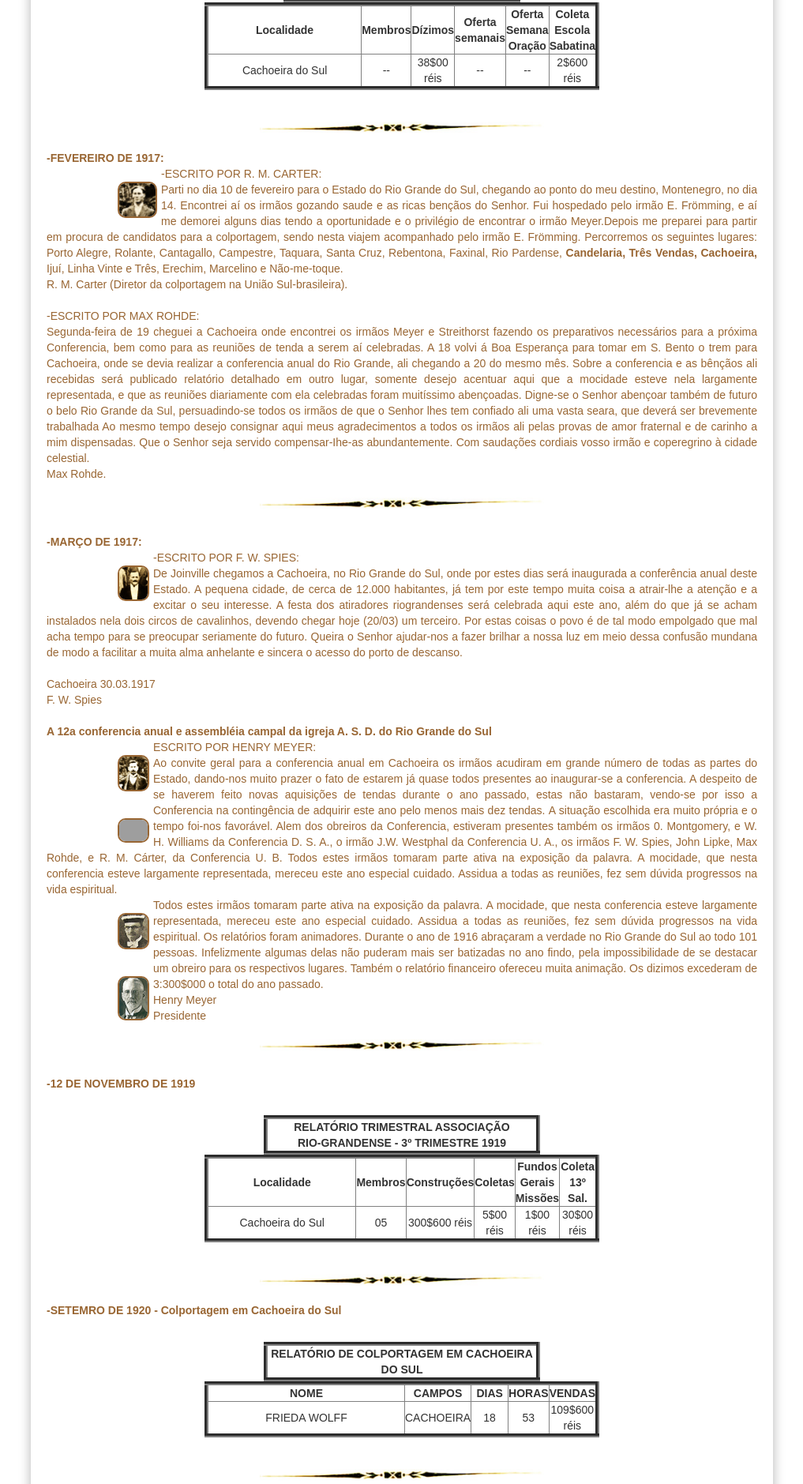
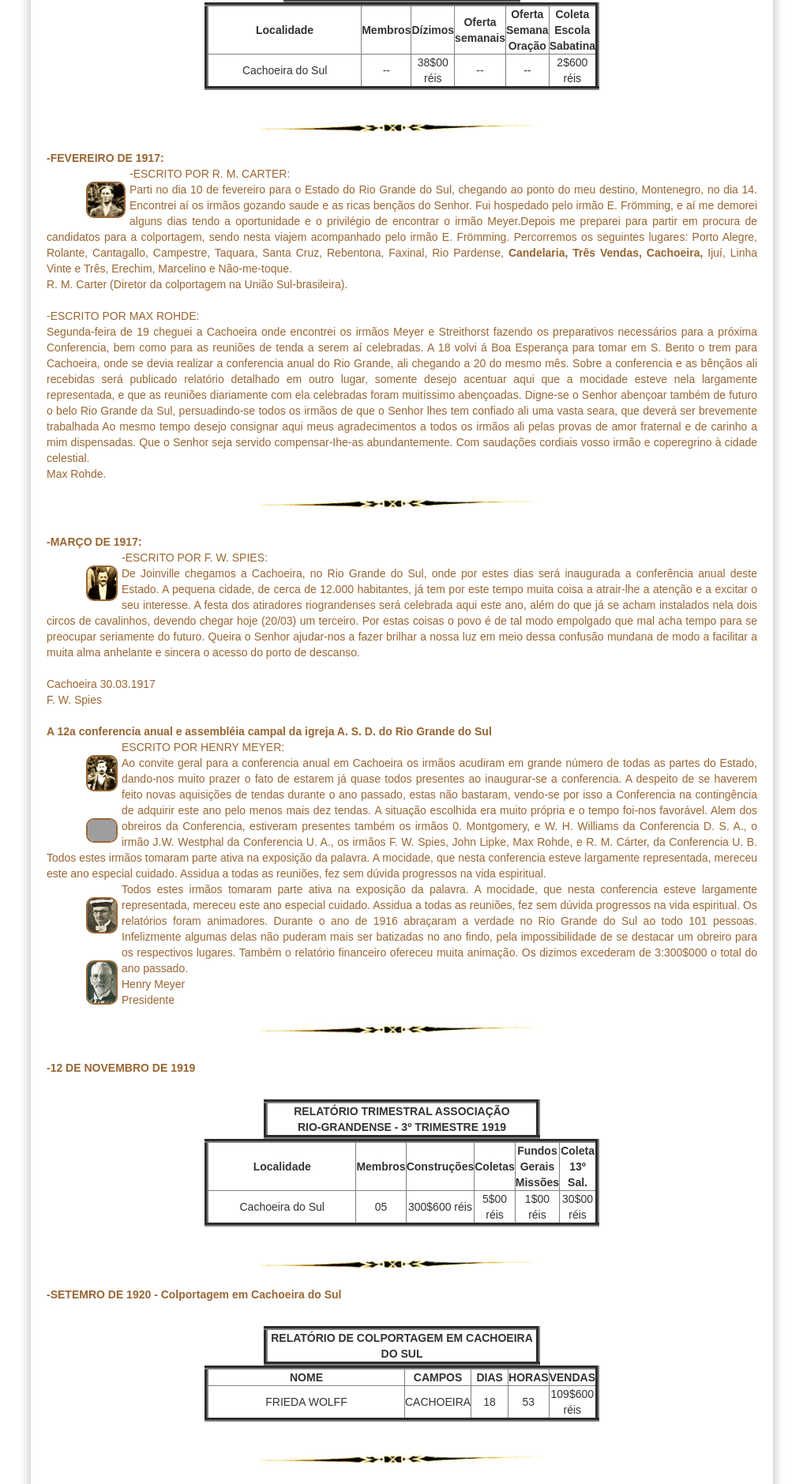
Before and after one commit to claudiovargas1955/claudiovargas1955.github.io, a Jekyll site: the page built from _pages/história-da-iasd-cachoeira.html, in a window 1280 px wide. Shown: the part 1295-3174 px from the top of the page at 79% size, without its empty margins (131-1148 px from the left). Built offline with Jekyll 4.4.1, drawn with Linux system fonts in a browser that asks for light colours; some web fonts are replaced; grey boxes are pictures that could not be loaded.

Commit message:
Update história-da-iasd-cachoeira.html

```diff
--- a/_pages/história-da-iasd-cachoeira.html
+++ b/_pages/história-da-iasd-cachoeira.html
@@ -37,7 +37,7 @@ title:  "HISTÓRIA DA IASD CACHOEIRA"
         }
 
   .esq5{margin-right:5px;
-        margin-left: 90px;
+        margin-left: 50px;
         margin-bottom: 5px;
         margin-top: 20px;
         border:#996633 solid 2px;
```
